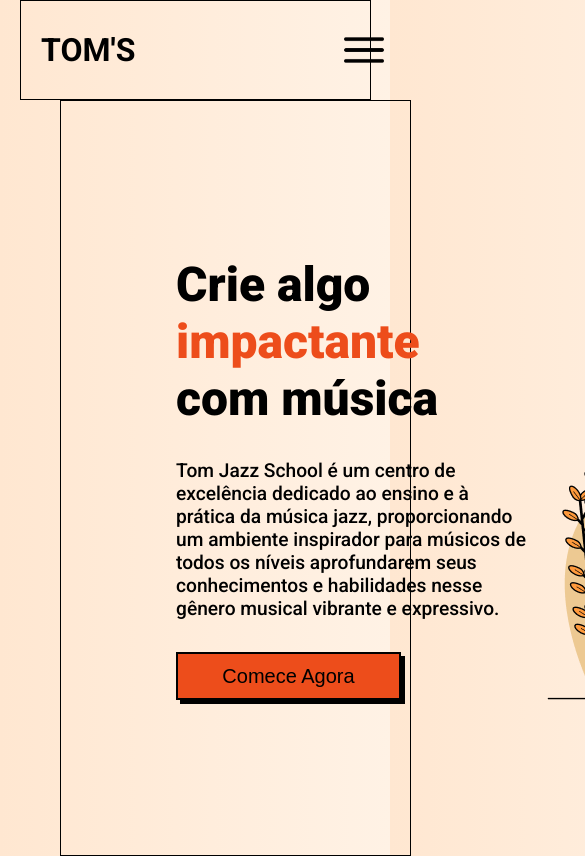
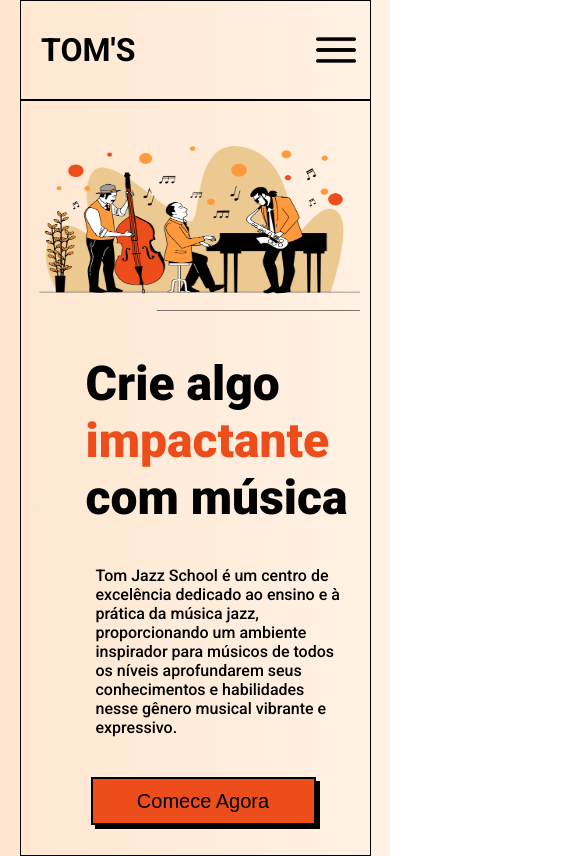
Before and after one commit to matheusricardoooo/jazz, a plain HTML site: page index.html in a window 390 px wide. Shown: the top 856 px of the page, 585 px wide, since content can reach past the window. Drawn offline with Linux system fonts and the light colour scheme.

Commit message:
responsividade da intro feita e ajustando a imagem de menu no menu

```diff
--- a/styles/intro.css
+++ b/styles/intro.css
@@ -45,3 +45,38 @@ main {
 #conteudo .btn2 button:hover {
     transform: scale(1.2);
 }
+
+@media screen and (max-width: 500px) {
+
+    main {
+        flex-direction: column-reverse;
+        margin: 0;
+        margin-left: 20px;
+    }
+
+    #img-intro img {
+        width: 328px;
+        height: 220.97px;
+        padding-top: 40px;
+    }
+
+    #conteudo h1 {
+        width: 270px;
+        padding: 0;
+        margin-left: 50px;
+        margin-top: 40px;
+    }
+
+    #conteudo p {
+        padding: 0;
+        margin-top: 40px;
+        margin-left: 60px;
+        font-size: 1rem;
+        width: 250px;
+    }
+
+    #conteudo .btn2 {
+        padding: 0;
+        padding: 40px 0px 30px 55px;
+    }
+}
--- a/styles/menu.css
+++ b/styles/menu.css
@@ -74,7 +74,7 @@ nav a:hover {
 
     #menu-mobile {
         display: block;
-        padding-left: 310%;
+        padding-left: 240%;
         padding-top: 10%;
     }
 
```
